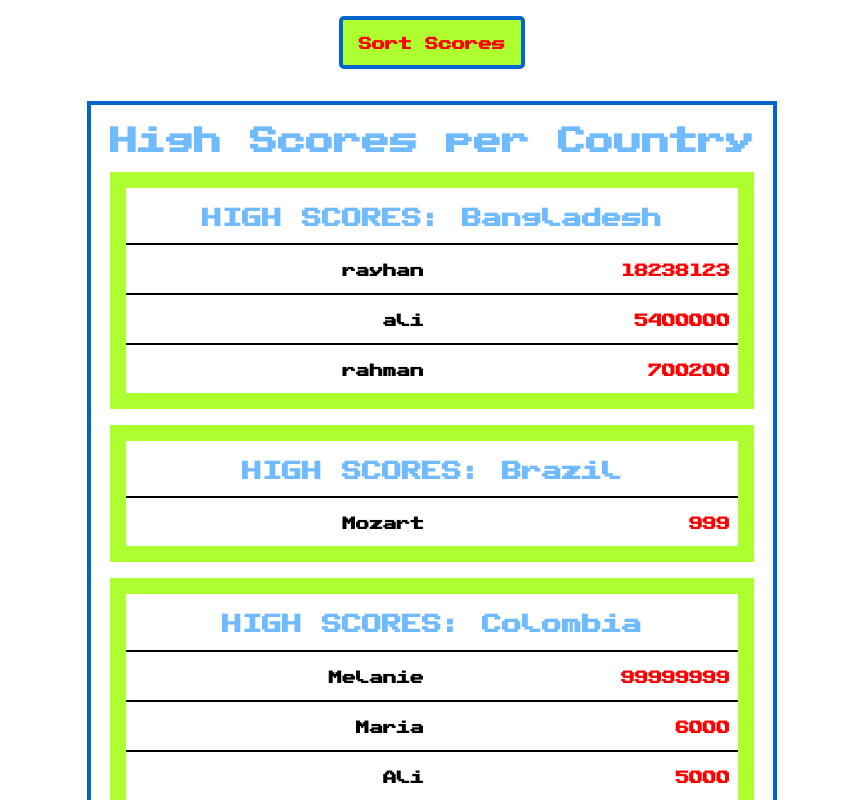
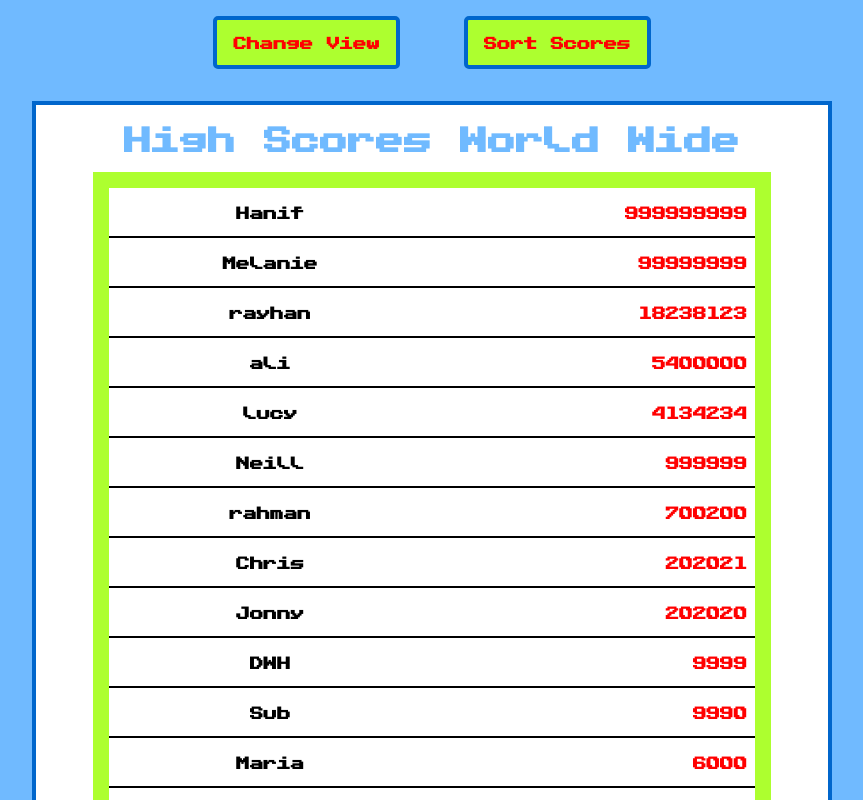
Before and after one commit to Jacint-M-David/high-scores-react, a React (Create React App) app: page / in a window 1280 px wide. Shown: the top 800 px of the page, without its empty margins (208-1071 px from the left). Built offline with nearby package versions, Linux system fonts and the light colour scheme.

Commit message:
Level 5 Completed

```diff
--- a/src/App.css
+++ b/src/App.css
@@ -45,11 +45,25 @@
     font-family: publicPixelFont, monospace;
 }
 
+body {
+    width: 100%;
+}
+
+#root {background-color: rgb(112, 186, 255);
+width: 100%;
+padding-bottom: 5rem;}
+
+.App {
+    width: 100%;
+}
+
 .main-table {
     border: 0.25rem solid rgb(0, 102, 204);
     padding: 0 1rem;
-    margin: 2rem auto;
-    min-width: 600px;
+    margin: 2rem auto 0 auto;
+    min-width: 50rem;
+    max-width: 80%;
+    background-color: white;
 }
 
 .country-tables {
@@ -61,7 +75,7 @@
     border: 1rem solid greenyellow;
     padding: 1rem;
     margin: 1rem auto;
-    width: 100%;
+    width: 90%;
     border-collapse: collapse;
 }
 
@@ -69,6 +83,10 @@
     text-align: right;
     font-weight: 700;
     border: 3px solid black;
+}
+
+.td-name {
+    text-align: center;
 }
 
 .points {
@@ -113,9 +131,13 @@ tr.score-rows {
     padding: 1rem;
     margin: auto;
     cursor: pointer;
-    margin-top: 1rem;
+    margin: 1rem 2rem 0;
 }
 
 .nav {
     display: flex;
+    justify-content: center;
+    align-items: center;
+    width: 100%;
+    margin: auto;
 }
--- a/src/App.js
+++ b/src/App.js
@@ -1,11 +1,13 @@
 import React, { useState } from "react";
 import "./App.css";
-import allCountryScores from "./scores.js";
-import CountryTables from "./CountryTables.js";
 import SortButton from "./SortButton.js";
+import HighScoresPerCountry from "./HighScoresPerCountry.js";
+import HighScoresWorldWide from "./HighScoresWorldWide";
+import ChangeButton from "./ChangeButton";
 
 function App() {
   const [descendingOrder, setDescendingOrder] = useState(true);
+  const [isWorldWideTable, setIsWorldWideTable] = useState(true);
   const alphabeticalOrder = (data) => {
     return data.sort((countryA, countryB) => {
       return countryA.name > countryB.name ? 1 : -1;
@@ -15,23 +17,25 @@ function App() {
   return (
     <div className="App">
       <nav className="nav">
+        <ChangeButton
+          isWorldWideTable={isWorldWideTable}
+          setIsWorldWideTable={setIsWorldWideTable}
+        />
         <SortButton order={descendingOrder} setOrder={setDescendingOrder} />
       </nav>
-      <table className="main-table">
-        <thead>
-          <tr>
-            <th>
-              <h1>High Scores per Country</h1>
-            </th>
-          </tr>
-        </thead>
-        <tbody>
-          <CountryTables
-            data={alphabeticalOrder(allCountryScores)}
-            order={descendingOrder}
-          />
-        </tbody>
-      </table>
+      {isWorldWideTable ? (
+        <HighScoresWorldWide
+          descendingOrder={descendingOrder}
+          alphabeticalOrder={alphabeticalOrder}
+          view={isWorldWideTable}
+        />
+      ) : (
+        <HighScoresPerCountry
+          descendingOrder={descendingOrder}
+          alphabeticalOrder={alphabeticalOrder}
+          view={isWorldWideTable}
+        />
+      )}
     </div>
   );
 }
--- /dev/null
+++ b/src/ChangeButton.js
@@ -0,0 +1,13 @@
+import React from "react";
+const ChangeButton = (props) => {
+  const handleClick = () => {
+    props.setIsWorldWideTable(!props.isWorldWideTable);
+  };
+  return (
+    <button className="SortButton" onClick={handleClick}>
+      Change View
+    </button>
+  );
+};
+
+export default ChangeButton;
--- a/src/CountryTable.js
+++ b/src/CountryTable.js
@@ -1,25 +1,61 @@
 import React from "react";
 import ScoreRow from "./ScoreRow.js";
+import allCountryScores from "./scores.js";
 
 const CountryTable = (props) => {
+  // EXTRACT DATA FOR WORLD WIDE SCORE RENDERING
+  // OUTPUT: ARRAY OF OBJECT WITH .S AND .N PROPERTIES
+  console.log("allCountryScores: ", allCountryScores);
+  const allScoresArrays = allCountryScores.map((countryObject) => [
+    ...countryObject.scores,
+  ]);
+  console.log("allScoresArrays: ", allScoresArrays);
+  const scoresArray = [];
+  allScoresArrays.forEach((countryArrays) =>
+    countryArrays.forEach((score) => scoresArray.push(score))
+  );
+  console.log("scoresArray: ", scoresArray);
+
   // SORT DATA IN DESCENDING ORDER
   const isDescendingOrder = props.order;
+  const isWorldWideTable = props.view;
   if (isDescendingOrder) {
     props.countryData.scores.sort((scoreA, scoreB) => scoreB.s - scoreA.s);
+    scoresArray.sort((scoreA, scoreB) => scoreB.s - scoreA.s);
   } else {
     props.countryData.scores.sort((scoreA, scoreB) => scoreA.s - scoreB.s);
+    scoresArray.sort((scoreA, scoreB) => scoreA.s - scoreB.s);
   }
+  console.log("props.countryData: ", props.countryData);
   return (
     <table className="country-table">
       <tbody>
-        <tr>
-          <th colSpan="2">
-            <h2 className="countries-title">{`HIGH SCORES: ${props.countryData.name}`}</h2>
-          </th>
-        </tr>
-        {props.countryData.scores.map((scores, index) => (
-          <ScoreRow countryRow={scores} class="score-rows" key={index} />
-        ))}
+        {isWorldWideTable ? null : (
+          <tr>
+            <th colSpan="2">
+              <h2 className="countries-title">
+                {`HIGH SCORES: ${props.countryData.name}`}
+              </h2>
+            </th>
+          </tr>
+        )}
+        {isWorldWideTable
+          ? scoresArray.map((scores, index) => (
+              <ScoreRow
+                countryRow={scores}
+                class="score-rows"
+                key={index}
+                isWorldWideTable={isWorldWideTable}
+              />
+            ))
+          : props.countryData.scores.map((scores, index) => (
+              <ScoreRow
+                countryRow={scores}
+                class="score-rows"
+                key={index}
+                isWorldWideTable={isWorldWideTable}
+              />
+            ))}
       </tbody>
     </table>
   );
--- a/src/CountryTables.js
+++ b/src/CountryTables.js
@@ -1,14 +1,26 @@
 import React from "react";
 import CountryTable from "./CountryTable.js";
-// import allCountryScores from "./scores.js";
 
 let CountryTables = (props) => {
   return (
     <tr className="country-tables">
       <td>
-        {props.data.map((country, index) => (
-          <CountryTable countryData={country} key={index} order={props.order} />
-        ))}
+        {props.view ? (
+          <CountryTable
+            order={props.order}
+            view={props.view}
+            countryData={props.data[0]}
+          />
+        ) : (
+          props.data.map((country, index) => (
+            <CountryTable
+              countryData={country}
+              key={index}
+              order={props.order}
+              view={props.view}
+            />
+          ))
+        )}
       </td>
     </tr>
   );
--- /dev/null
+++ b/src/HighScoresPerCountry.js
@@ -0,0 +1,26 @@
+import React from "react";
+import allCountryScores from "./scores.js";
+import CountryTables from "./CountryTables.js";
+
+const HighScoresPerCountry = (props) => {
+  return (
+    <table className="main-table">
+      <thead>
+        <tr>
+          <th>
+            <h1>High Scores per Country</h1>
+          </th>
+        </tr>
+      </thead>
+      <tbody>
+        <CountryTables
+          data={props.alphabeticalOrder(allCountryScores)}
+          order={props.descendingOrder}
+          view={props.view}
+        />
+      </tbody>
+    </table>
+  );
+};
+
+export default HighScoresPerCountry;
--- /dev/null
+++ b/src/HighScoresWorldWide.js
@@ -0,0 +1,26 @@
+import React from "react";
+import allCountryScores from "./scores.js";
+import CountryTables from "./CountryTables.js";
+
+const HighScoresWorldWide = (props) => {
+  return (
+    <table className="main-table">
+      <thead>
+        <tr>
+          <th>
+            <h1>High Scores World Wide</h1>
+          </th>
+        </tr>
+      </thead>
+      <tbody>
+        <CountryTables
+          data={props.alphabeticalOrder(allCountryScores)}
+          order={props.descendingOrder}
+          view={props.view}
+        />
+      </tbody>
+    </table>
+  );
+};
+
+export default HighScoresWorldWide;
--- a/src/ScoreRow.js
+++ b/src/ScoreRow.js
@@ -3,7 +3,7 @@ import React from "react";
 const ScoreRow = (props) => {
   return (
     <tr className="score-rows">
-      <td className="td">
+      <td className="td td-name">
         <span>{props.countryRow.n}</span>
       </td>
       <td className="td">
```
Also changed, not shown: 1 other file (tests, documents, lock files or other folders).
